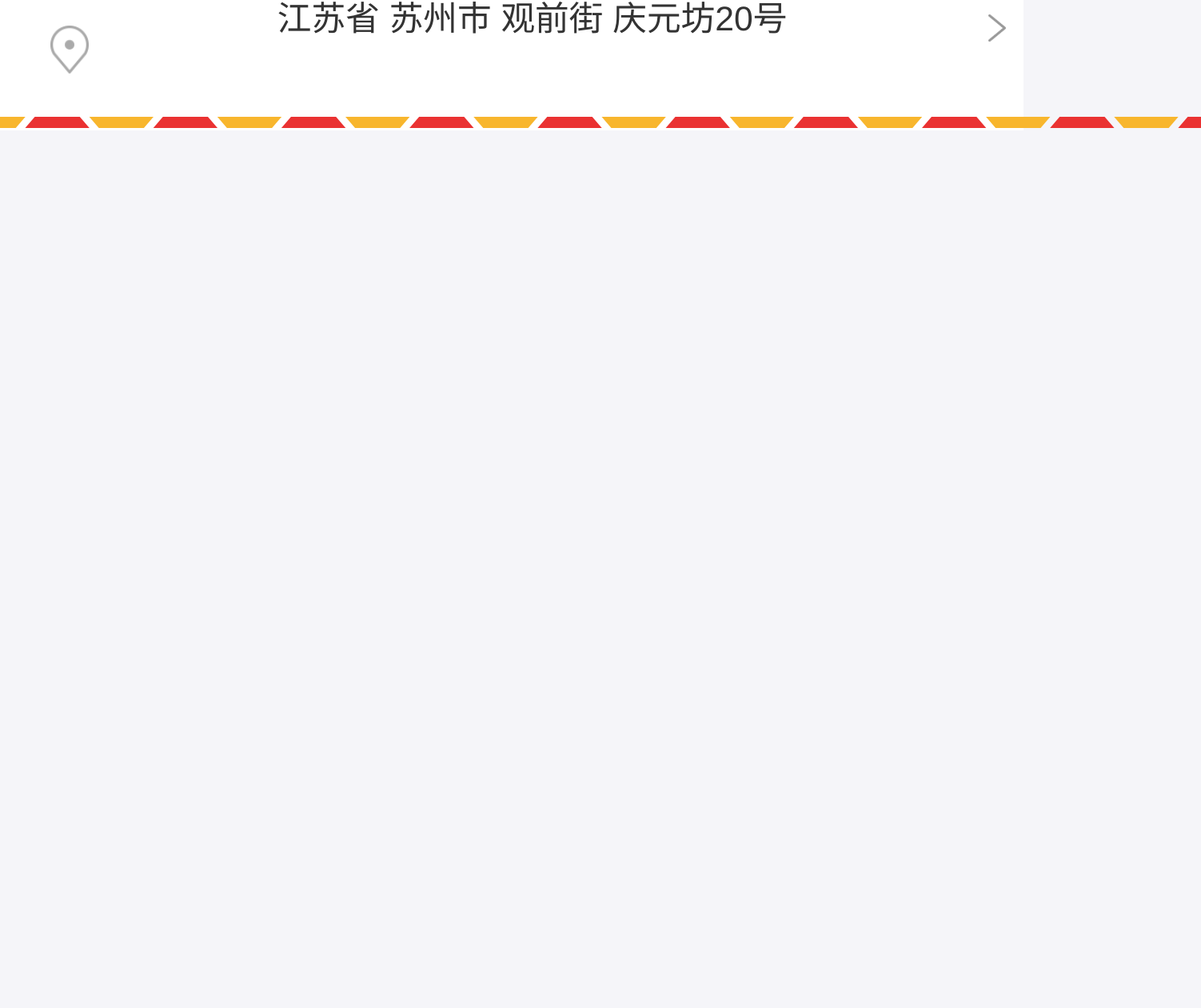
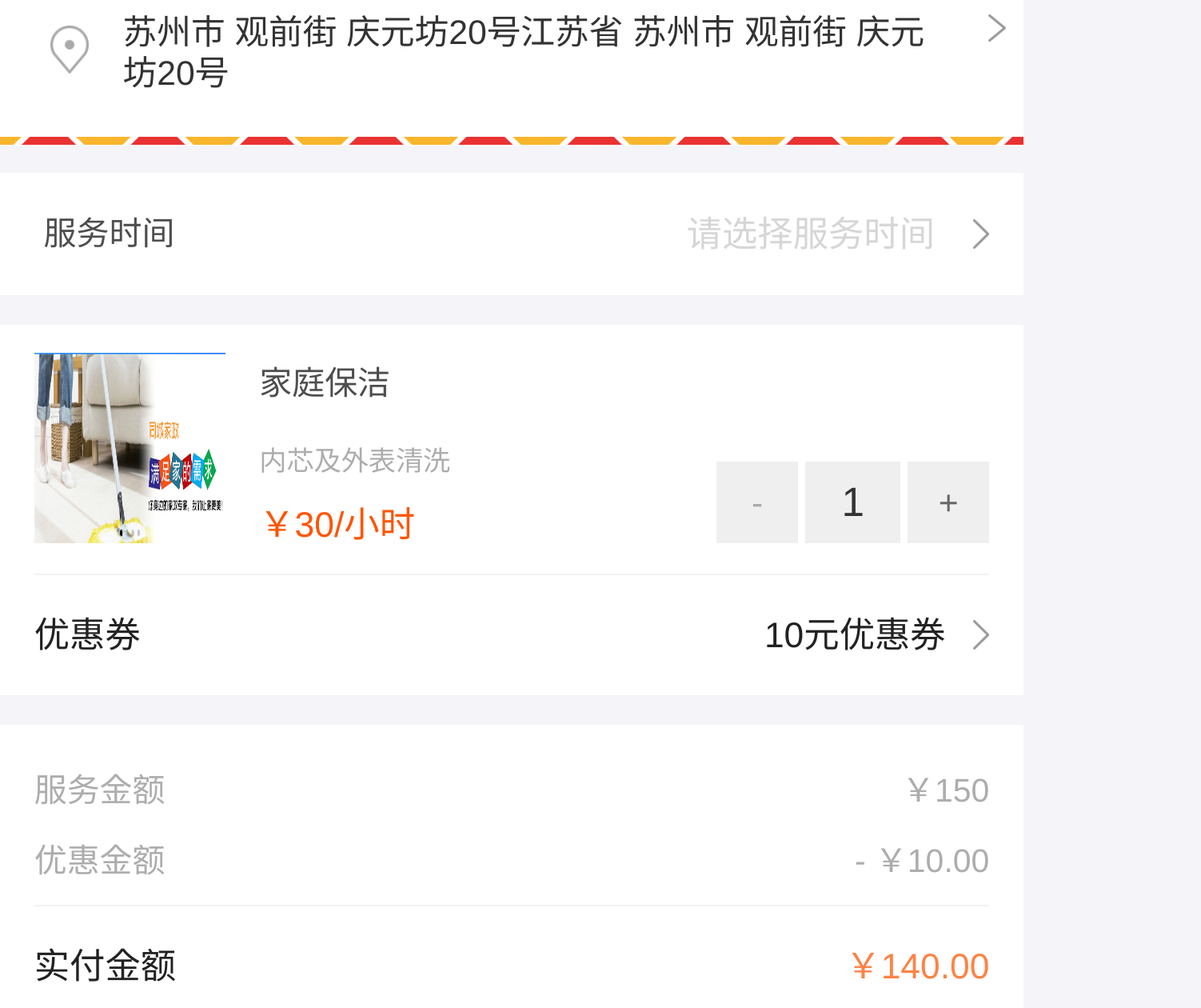
Before and after one commit to starsoft35/jiazheng, a Vue app: page /#/appointment in a window 1280 px wide. Shown: the part 318-1578 px from the top of the page at 80% size, 1502 px wide, since content can reach past the window. Before the commit the page ends 800 px from the top, so only its background shows below. Built offline with nearby package versions, Linux system fonts and the light colour scheme.

Commit message:
8月1日16:25

```diff
--- a/src/components/ serviceDetails.vue
+++ b/src/components/ serviceDetails.vue
@@ -259,13 +259,13 @@
 	.ping{
 		width: 7rem;
 		height: 0.8rem;
-		padding: 0 0.25rem;
+		padding: 0 0.26rem;
 		border-bottom: 0.02rem solid #ebebeb;
 	}
 	.ping span{
 		width: 2.5rem;
 		height: 100%;
-		font-size: 0.22rem;
+		font-size: 0.26rem;
 		color: #222222;
 		text-align: left;
 		line-height: 0.8rem;
--- a/src/components/allServe.vue
+++ b/src/components/allServe.vue
@@ -126,7 +126,7 @@
 
 	/*右边部分*/
 	.boxRight{
-		width: 5.45rem;
+		width: 5.25rem;
 		position: absolute;
 		right: 0.36rem;
 		top: 0;
@@ -135,5 +135,7 @@
 	.router-link-active {
 		color:#307cd9;
 		font-size:0.24rem;
+		width: 1.52rem;
+		border-left: 0.06rem solid #2173d6;
 	}
 </style>
--- a/src/components/appointment.vue
+++ b/src/components/appointment.vue
@@ -21,9 +21,70 @@
 				<img class="imgLeft fl" src="../../static/37@3x.png"/>
 				<span class="fl" v-text="clientposition"></span>
 				<img class="imgRight fr" src="../../static/34@3x.png"/>
+
 			</div>
 			<!--底部彩条-->
-			<img src="../../static/45@3x.png"/>
+			<div class="imgBottom"></div>
+
+		</div>
+		<!--服务时间-->
+		<div class="serveTime">
+			<span class="fl">服务时间</span>
+			<a href="#second">
+				<img src="../../static/34@3x.png"/>
+				<div class="fr">请选择服务时间</div>
+			</a>
+		</div>
+		<!--选择服务数量-->
+		<div class="serveCount">
+			<div class="cont">
+				<!--左边介绍-->
+				<div class="serveLeft">
+					<div class="serveBack fl">
+						<img src="../../static/back.png"/>
+					</div>
+					<div class="serveTitle fl">
+						<div>家庭保洁</div>
+						<p>内芯及外表清洗</p>
+						<span>￥30/小时</span>
+					</div>
+				</div>
+				<!--右边选择数量-->
+				<div class="serveRight fr">
+					<div class="serveBtn">
+						<div class="btnLeft fl" @click="reduce" >-</div>
+						<span>{{score}}</span>
+						<div class="btnRight fr" @click="add" >+</div>
+					</div>
+				</div>
+			</div>
+			<!--优惠券-->
+			<div class="serveBottom">
+				<span class="fl">优惠券</span>
+				<a href="#secon fr">
+					<img class="fr" src="../../static/34@3x.png"/>
+					<div class="fr">{{youhui}}元优惠券</div>
+				</a>
+			</div>
+		</div>
+		<!--结账-->
+		<div class="footPart">
+			<div class="partPrice">
+				<div class="fl">服务金额</div>
+				<span class="fr">￥{{payOne}}</span>
+			</div>
+			<div class="partPrice">
+				<div class="fl">优惠金额</div>
+				<span class="fr">- ￥{{youhui}}.00</span>
+			</div>
+			<div class="pay">
+				<div class="fl">实付金额</div>
+				<span class="fr">￥140.00</span>
+			</div>
+		</div>
+		<!--提交预约-->
+		<div class="bottomBtn">
+			<a href="#appointment">提交预约</a>
 		</div>
 	</div>
 </template>
@@ -32,10 +93,30 @@
 	export default {
 		data(){
 			return {
+				score:1,
 				title:'确认订单',
+				//客户姓名
 				clientName:'朱小明',
+				//联系电话
 				clientMobile:'17191191610',
-				clientposition:'江苏省 苏州市 观前街 庆元坊20号'
+				//地址
+				clientposition:' 苏州市 观前街 庆元坊20号江苏省 苏州市 观前街 庆元坊20号',
+				//优惠券
+				youhui:10,
+				payOne:150.00,
+				//实付金额
+				payLast:''
+			}
+		},
+		methods:{
+			add:function(){
+				this.score++;
+			},
+			reduce:function(){
+				if(this.score==1){
+					return false;
+				}
+				this.score--;
 			}
 		}
 	}
@@ -109,12 +190,15 @@
 		display:inline-block;
 		margin-left:0.24rem ;
 		margin-bottom:0.3rem;
+		position: relative;
 	}
 	.clientPosition span{
 		width:6rem ;
 		font-size:0.25rem ;
 		line-height:0.3rem ;
 		color:#333333 ;
+		text-align: left;
+		margin-top: 0.1rem;
 	}
 	.imgLeft{
 		width:0.28rem ;
@@ -127,4 +211,243 @@
 		height:0.2rem ;
 		margin-top:0.12rem ;
 	}
+	/*底部彩条*/
+	.imgBottom{
+		width: 100%;
+		height: 0.06rem;
+		background: url("../../static/45@3x.png") no-repeat;
+		background-size: 100% 100%;
+	}
+	/*选择时间*/
+	.serveTime{
+		width:7rem ;
+		height:0.9rem ;
+		padding: 0 .25rem;
+		margin-bottom: 0.2rem;
+		background: #FFFFFF;
+		display: inline-block;
+	}
+	.serveTime a{
+		display: inline-block;
+		float: right;
+	}
+	.serveTime span{
+		width:1.2rem ;
+		height: 0.9rem;
+		padding-left: 0.07rem;
+		font-size: 0.24rem;
+		line-height: 0.9rem;
+		text-align: left;
+		color: #4E4E4E;
+
+	}
+	.serveTime img{
+		width:0.12rem;
+		height:0.22rem;
+		margin-top:0.34rem ;
+		float: right;
+	}
+	.serveTime div{
+		width: 4rem;
+		height: 100%;
+		text-align: right;
+		font-size: 0.26rem;
+		line-height: 0.9rem;
+		color: #d6d6d6;
+		margin-right: 0.28rem;
+	}
+
+	/*选择服务数量*/
+	.serveCount{
+		width: 7rem;
+		display: inline-block;
+		padding: 0 .25rem;
+		background: #FFFFFF;
+		overflow: hidden;
+		margin-bottom: 0.2rem;
+	}
+	.cont{
+		width: 100%;
+		display: inline-block;
+		padding-bottom: 0.2rem;
+	}
+	/*左边部分*/
+	.serveLeft{
+		display: inline-block;
+		float: left;
+	}
+	/*服务图片*/
+	.serveBack{
+		width:1.4rem ;
+		height:1.4rem ;
+		margin-top: 0.2rem;
+	}
+	.serveBack img{
+		width: 100%;
+		height: 100%;
+	}
+	.serveTitle{
+		width:3rem ;
+		height: 1.4rem;
+		margin: .2rem 0 0 .25rem;
+		text-align: left;
+
+	}
+	.serveTitle div{
+		width: 3rem;
+		height: 0.45rem;
+		font-size:0.24rem ;
+		line-height:0.45rem ;
+		color:#4e4e4e ;
+		margin-bottom: 0.1rem;
+
+	}
+	.serveTitle p{
+		width:3rem ;
+		height:0.5rem ;
+		font-size: 0.2rem;
+		line-height:0.5rem ;
+		color: #adadad;
+	}
+	.serveTitle span{
+		width: 3rem;
+		height: 0.26rem;
+		font-size: 0.26rem;
+		color:#ff5400 ;
+	}
+	/*右边*/
+	.serveRight{
+		width: 2rem;
+		height:1.4rem;
+	}
+	.serveBtn{
+		width: 2rem;
+		height: 0.6rem;
+		margin-top: 1rem;
+	}
+	.serveBtn div{
+		width: 0.6rem;
+		height: 0.6rem;
+		background: #efefef;
+		font-size:0.25rem ;
+		line-height: 0.6rem;
+	}
+	.btnLeft{
+		color:#aaaaaa;
+	}
+	.btnRight{
+		color:#666666;
+	}
+	.serveBtn span{
+		width: 0.7rem;
+		height: 0.6rem;
+		background:#efefef ;
+		display: inline-block;
+		font-size: 0.3rem;
+		color: #333333;
+		line-height:0.6rem ;
+	}
+	/*优惠卷*/
+	.serveBottom{
+		width: 7rem;
+		border-top: 2px solid #f2f2f2;
+		height: 0.88rem;
+		display: block;
+		background: #FFFFFF;
+	}
+	.serveBottom span{
+		width:1rem;
+		height:0.88rem;
+		color:#222222 ;
+		font-size: 0.26rem;
+		text-align: left;
+		line-height: 0.88rem;
+	}
+	.serveBottom a{
+		width: 3.5rem;
+		height: 0.88rem;
+		display: block;
+		float: right;
+	}
+	.serveBottom img{
+		width: 0.12rem;
+		height:0.22rem ;
+		margin-top:0.33rem ;
+	}
+	.serveBottom div{
+		width:2rem ;
+		height: 0.88rem;
+		text-align: right;
+		color: #222222;
+		font-size: 0.26rem;
+		line-height: 0.88rem;
+		margin-right: 0.2rem;
+	}
+	/*金额*/
+	.footPart{
+		width: 7rem;
+		padding: 0 0.25rem;
+		background: #FFFFFF;
+		display: inline-block;
+
+	}
+	.partPrice{
+		width: 7rem;
+		height: 0.24rem;
+		margin-top: 0.28rem;
+		display: block;
+	}
+	.partPrice div{
+		width:1.5rem;
+		height: 0.24rem;
+		font-size: 0.24rem;
+		text-align: left;
+		color:#adadad ;
+	}
+	.partPrice span{
+		width:1.5rem;
+		height: 0.24rem;
+		font-size: 0.24rem;
+		text-align: right;
+		color:#adadad ;
+	}
+	/*支付金额*/
+	.pay{
+		width: 7rem;
+		height: 0.88rem;
+		border-top: 2px solid #f2f2f2;
+		margin-top: 0.28rem;
+	}
+	.pay div{
+		width:1.5rem;
+		height: 0.26rem;
+		font-size: 0.26rem;
+		text-align: left;
+		color:#222222 ;
+		line-height: 0.88rem;
+	}
+	.pay span{
+		width:1.5rem;
+		height: 0.26rem;
+		font-size: 0.26rem;
+		text-align: right;
+		color:#ff8244 ;
+		line-height: 0.88rem;
+	}
+	/*提交预约*/
+	.bottomBtn{
+		width: 6.9rem;
+		height: 0.8rem;
+		background: #2f94f4;
+		border-radius: 0.5rem;
+		margin: 2.6rem 0.3rem 0.28rem;
+	}
+	.bottomBtn a{
+		display: block;
+		width: 100%;
+		height: 100%;
+		font-size: 0.3rem;
+		line-height: 0.8rem;
+		color: #FFFFFF;
+	}
 </style>
--- a/src/components/serveOne.vue
+++ b/src/components/serveOne.vue
@@ -93,5 +93,7 @@
 		text-align: center;
 		color: #7a7a7a;
 		display: block;
+		/*border-left: 0.06rem solid #FFFFFF;*/
+
 	}
 </style>
```
